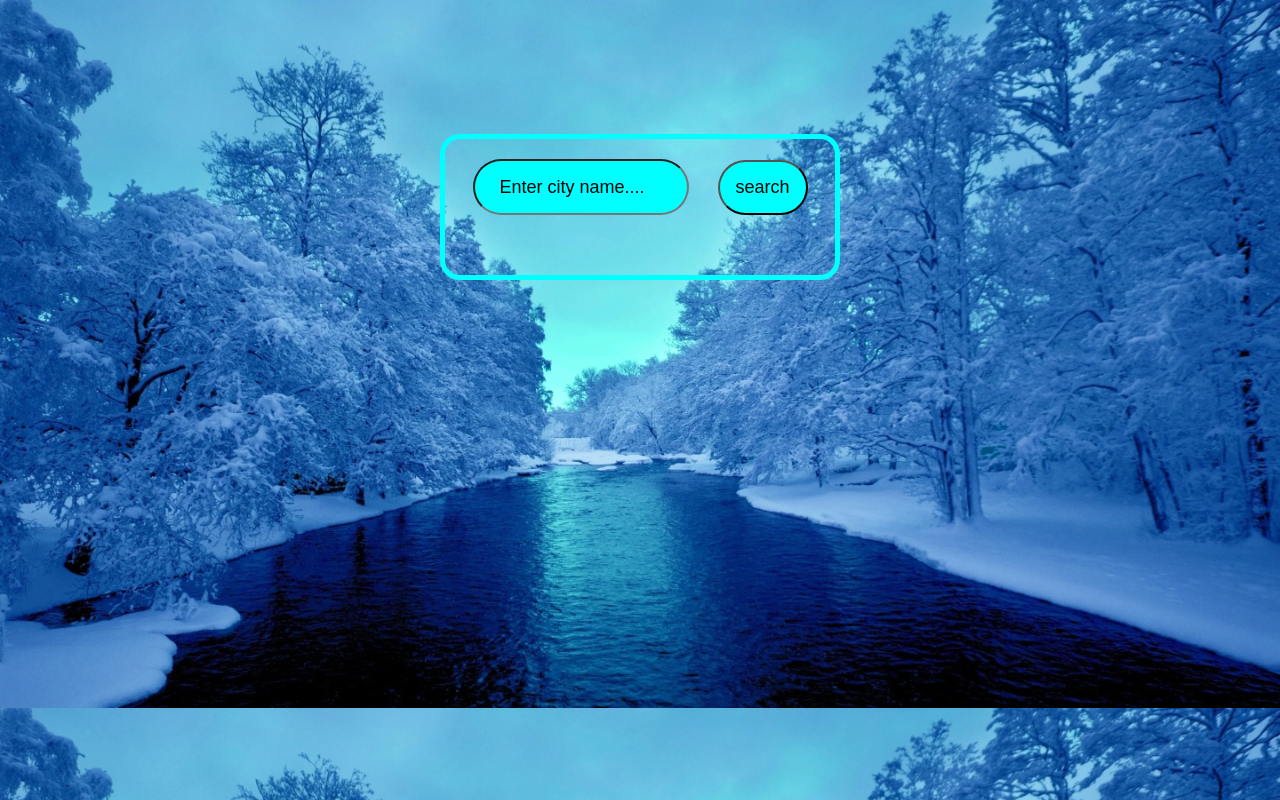
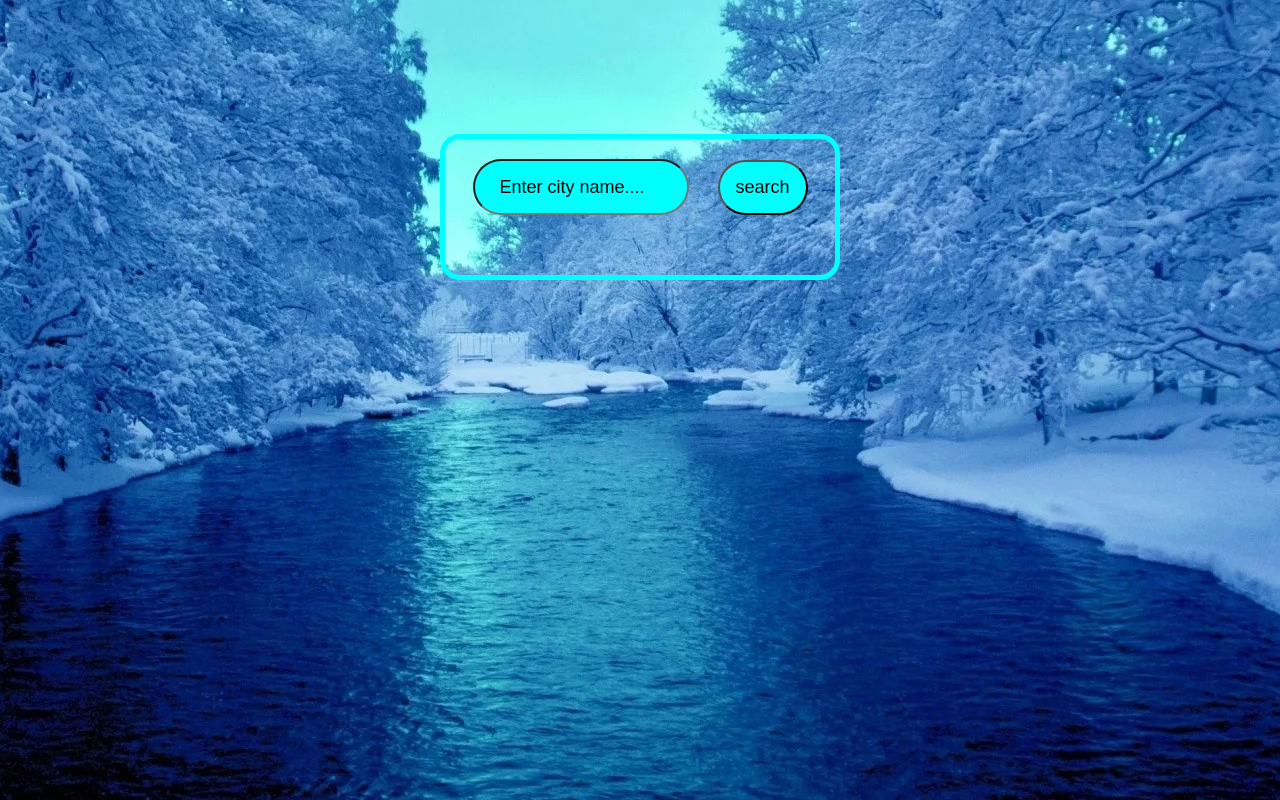
Before and after one commit to Mani-x-sh/Weather, a plain HTML site: page index.html in a window 1280 px wide. Drawn offline with Linux system fonts and the light colour scheme.

Commit message:
background correction

```diff
--- a/index.html
+++ b/index.html
@@ -7,7 +7,7 @@
     <link rel="stylesheet" href="style.css">
 </head>
 <body>
-
+<img src="back.jpg" class="bg">
     <div class="container">
         <div class="search">
             <input type="text" id="inp" value="" placeholder=" Enter city name....">
--- a/style.css
+++ b/style.css
@@ -1,9 +1,10 @@
 body{
-    background-image: url("back.jpg");
-    background-size: cover;
+    /* background-image: url("back.jpg");
+    background-size: cover; */
     display:flex;
     justify-content:center;
     align-items: center;
+
 
 }
 
@@ -64,3 +65,8 @@ color: aqua;
 #btn:hover{
     background-color:rgb(17, 216, 216);
 }
+.bg{
+    position: fixed;
+    z-index: -1;
+
+}
```
